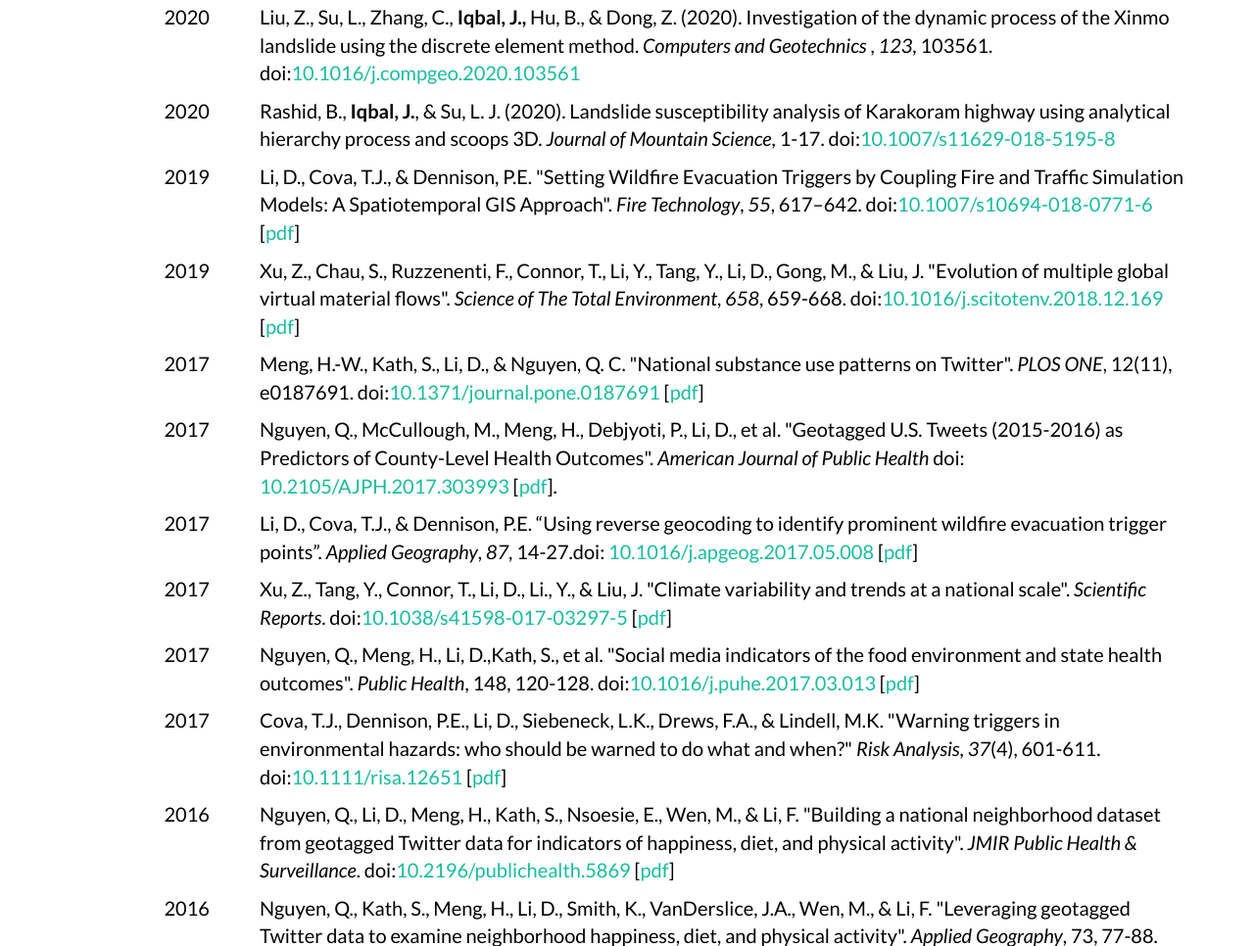
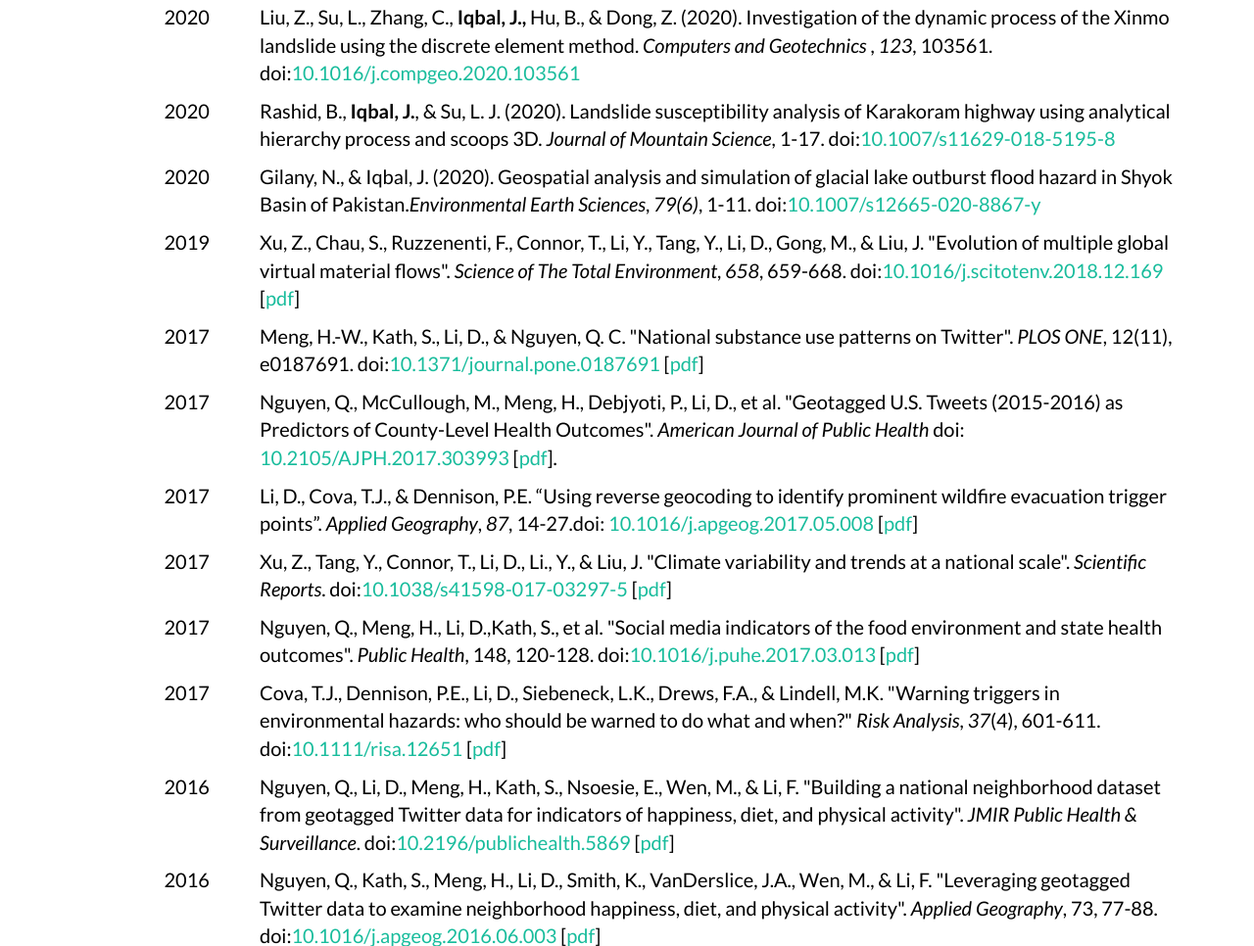
Before and after one commit to drjavediqbal/drjavediqbal.github.io, a website: page index.html in a window 1280 px wide. Shown: the part 3941-4907 px from the top of the page at 98% size. Drawn offline with nearby package versions, Linux system fonts and the light colour scheme.

Commit message:
Update index.html

```diff
--- a/index.html
+++ b/index.html
@@ -332,11 +332,11 @@
 
             <div class="row">
                 <div class="col-lg-1 col-lg-offset-1">
-                    <p>2019</p>
-                </div>
-                <div class="col-lg-10">
-                    <p> Li, D., Cova, T.J., & Dennison, P.E. "Setting Wildfire Evacuation Triggers by Coupling Fire and Traffic Simulation Models: A Spatiotemporal GIS Approach". <i>Fire Technology</i>, <i>55</i>, 617–642.
-                        doi:<a href="https://doi.org/10.1007/s10694-018-0771-6">10.1007/s10694-018-0771-6</a> [<a href="./pubs/Li_2019_FT.pdf">pdf</a>]
+                    <p>2020</p>
+                </div>
+                <div class="col-lg-10">
+                    <p> Gilany, N., & Iqbal, J. (2020). Geospatial analysis and simulation of glacial lake outburst flood hazard in Shyok Basin of Pakistan.<i>Environmental Earth Sciences</i>, <i>79(6)</i>, 1-11.
+                        doi:<a href="https://doi.org/10.1007/s12665-020-8867-y">10.1007/s12665-020-8867-y</a>
                     </p>
                 </div>
             </div>
```
